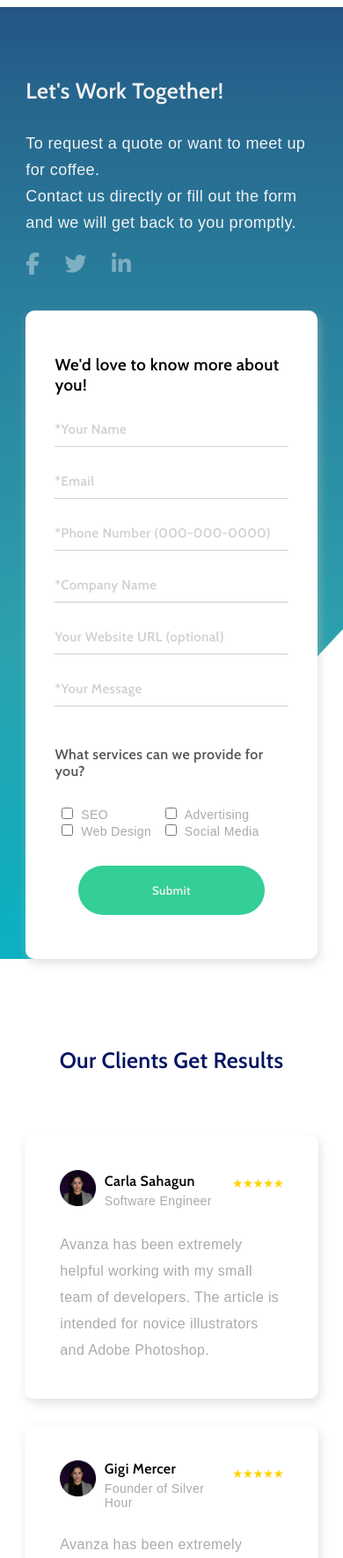
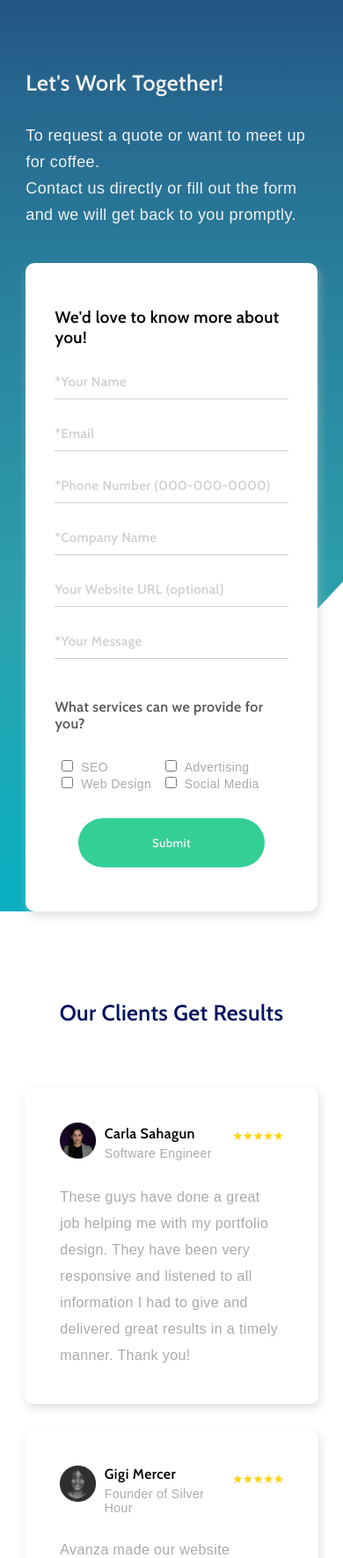
Before and after one commit to itacamba/avanza, a PHP site: page / in a window 390 px wide. Shown: the part 4729-6500 px from the top of the page at 88% size. Run offline with PHP 8.4, Linux system fonts and the light colour scheme; some libraries are stand-ins or nearby versions; some web fonts are replaced.

Commit message:
changes made for deployment, added testimonials and make sure site is mobile friendly.

```diff
--- a/index.php
+++ b/index.php
@@ -49,24 +49,25 @@
                             <a href="tel:5719829406"><i class="fas fa-phone-alt"></i>Call</a>
                         </div>
                     </div>
+                    <a data-scroll href="#services" >SERVICES</a>
+                    <a data-scroll href="#process" class="" >APPROACH</a>
                     <a data-scroll href="#projects" class="" >WORK</a>
-                    <a data-scroll href="#process" class="" >APPROACH</a>
-                    <a data-scroll href="#services" >SERVICES</a>
-                    <a data-scroll href="#contact-section">LET'S TALK</a>
+                    <a data-scroll href="#contact-section">LET'S CONNECT</a>
 
                     <div class="contact-social">
                         <a href="https://m.facebook.com/AvanzaDigitalUSA" target="_blank"><i class="fab fa-facebook-f"></i></a>
                         <a href="https://twitter.com/digital_avanza" target="_blank"><i class="fab fa-twitter"></i></a>
-                        <a href="https://www.linkedin.com/company/avanza-digital" target="_blank"><i class="fab fa-linkedin-in" target="_blank"></i></a>
+                        <a href="https://www.linkedin.com/company/avanza-digital" target="_blank"><i class="fab fa-linkedin-in"></i></a>
+                        <a href="https://g.co/kgs/L2wSGn" target="_blank"><i class="fab fa-google-plus-g"></i></a>
                     </div>
                 </div>
 
             </div>
             <nav id="nav">
+                <a data-scroll href="#services" >SERVICES</a>
+                <a data-scroll href="#process" class="" >APPROACH</a>
                 <a data-scroll href="#projects" class="">WORK</a>
-                <a data-scroll href="#process" class="" >APPROACH</a>
-                <a data-scroll href="#services" >SERVICES</a>
-                <a data-scroll href="#contact-section">GET A QUOTE</a>
+                <a data-scroll href="#contact-section">LET'S CONNECT</a>
             </nav>
         </header>
 
@@ -249,6 +250,7 @@
                     <a href="https://m.facebook.com/AvanzaDigitalUSA" target="_blank"><i class="fab fa-facebook-f"></i></a>
                     <a href="https://twitter.com/digital_avanza" target="_blank"><i class="fab fa-twitter"></i></a>
                     <a href="https://www.linkedin.com/company/avanza-digital"><i class="fab fa-linkedin-in" target="_blank"></i></a>
+                    <a href="https://g.co/kgs/L2wSGn" target="_blank"><i class="fab fa-google-plus-g"></i></a>
                 </div>
             </div>
 
@@ -328,15 +330,17 @@
                     </div>
                 </div>
                 <div class="testimonial-content">
-                    Avanza has been extremely helpful working with my
-                    small team of developers. The article is intended
-                    for novice illustrators and Adobe Photoshop.
+                        These guys have done a great job helping me with my
+                        portfolio design. They have been very responsive
+                        and listened to all information I had to give and
+                        delivered great results in a timely manner.
+                        Thank you!
                 </div>
             </div>
             <div class="testimonial">
                 <div class="customer-info">
                     <div class="info-img">
-                        <img src="./images/carla-round-portrait.png" alt="">
+                        <img src="./images/gigi-mercer.png" alt="">
                     </div>
                     <div class="info-content">
                         <h2>Gigi Mercer</h2>
@@ -347,9 +351,11 @@
                     </div>
                 </div>
                     <div class="testimonial-content">
-                        Avanza has been extremely helpful working with my
-                        small team of developers. The article is intended
-                        for novice illustrators and Adobe Photoshop.
+                        Avanza made our website beautiful, informative and user
+                        friendly. The SEO service they offer helped our online
+                        presence tremendously. Not only are they great at their
+                        job, but they are creative and pleasant to work with.
+                        I’d definitely work with them again!
                     </div>
                 </div>
                 <div class="testimonial">
@@ -394,8 +400,9 @@
             <div class="thin-white-line"></div>
             <div id="social-links">
                 <a href="https://m.facebook.com/AvanzaDigitalUSA" target="blank_"><i class="fab fa-facebook-f"></i></a>
-                <a href="https://www.linkedin.com/company/avanza-digital" target="_blank"><i class="fab fa-linkedin-in" target="blank_"></i></a>
+                <a href="https://www.linkedin.com/company/avanza-digital" target="_blank"><i class="fab fa-linkedin-in" ></i></a>
                 <a href="https://twitter.com/digital_avanza" target="blank_"><i class="fab fa-twitter"></i></a>
+                <a href="" target="_blank"><i class="fab fa-google-plus-g"></i></a>
                 <!-- <a href=""><i class="fab fa-instagram"></i></a> -->
             </div>
             <div class="thin-white-line"></div>
--- a/styles.css
+++ b/styles.css
@@ -420,7 +420,7 @@ header{
 }
 .contact-social{
     display: flex;
-    width: 120px;
+    width: 150px;
     justify-content: space-between;
 }
 .contact-social i{
@@ -744,7 +744,7 @@ footer{
     cursor: pointer;
 }
 #social-links{
-    width: 100px;
+    width: 150px;
     display: flex;
     justify-content: space-between;
 }
@@ -868,6 +868,9 @@ footer{
         margin: 0 auto;
         margin-top: 80px;
     }
+    #contact-lets-work .contact-social{
+        display: none;
+    }
     .contact-social{
         margin-top: 20px;
     }
@@ -940,11 +943,14 @@ footer{
         justify-content: flex-start;
     }
     #mobile-nav-links > .contact-social{
-        margin-top: 70px;
+        margin: 0 auto;
+        margin-top: 50px;
+
     }
     #mobile-nav-links .contact-social i{
         color: rgba(0, 0, 0, .2);
-        font-size: 20px;
+        font-size: 15px;
+        padding: 10px;
     }
     #mobile-nav-header{
         display: flex;
@@ -1043,6 +1049,9 @@ footer{
     #testimonials{
         margin-top: 250px;
     }
+    .thin-white-line{
+        width: 30%;
+    }
 }
 @media screen and (max-width: 670px){
     #activate-brand{
@@ -1066,6 +1075,10 @@ footer{
     }
     .testimonial{
         width: 400px;
+    }
+
+    .thin-white-line{
+        width: 25%;
     }
 
 }
@@ -1095,6 +1108,7 @@ footer{
          width: 85%;
          margin: 0 auto;
          text-align: left;
+         font-size: 25px;
      }
      #process > p{
          width: 85%;
@@ -1139,11 +1153,12 @@ footer{
     #name-email input:first-child{
         margin-right: 0;
     }
-    .thin-white-line{
-        width: 25%;
-    }
     #footer-header h1{
         font-size: 25px;
+    }
+
+    .thin-white-line{
+        width: 15%;
     }
 }
 @media screen and (max-width: 320px){
```
Also changed, not shown: images/gigi-mercer.png (added).
